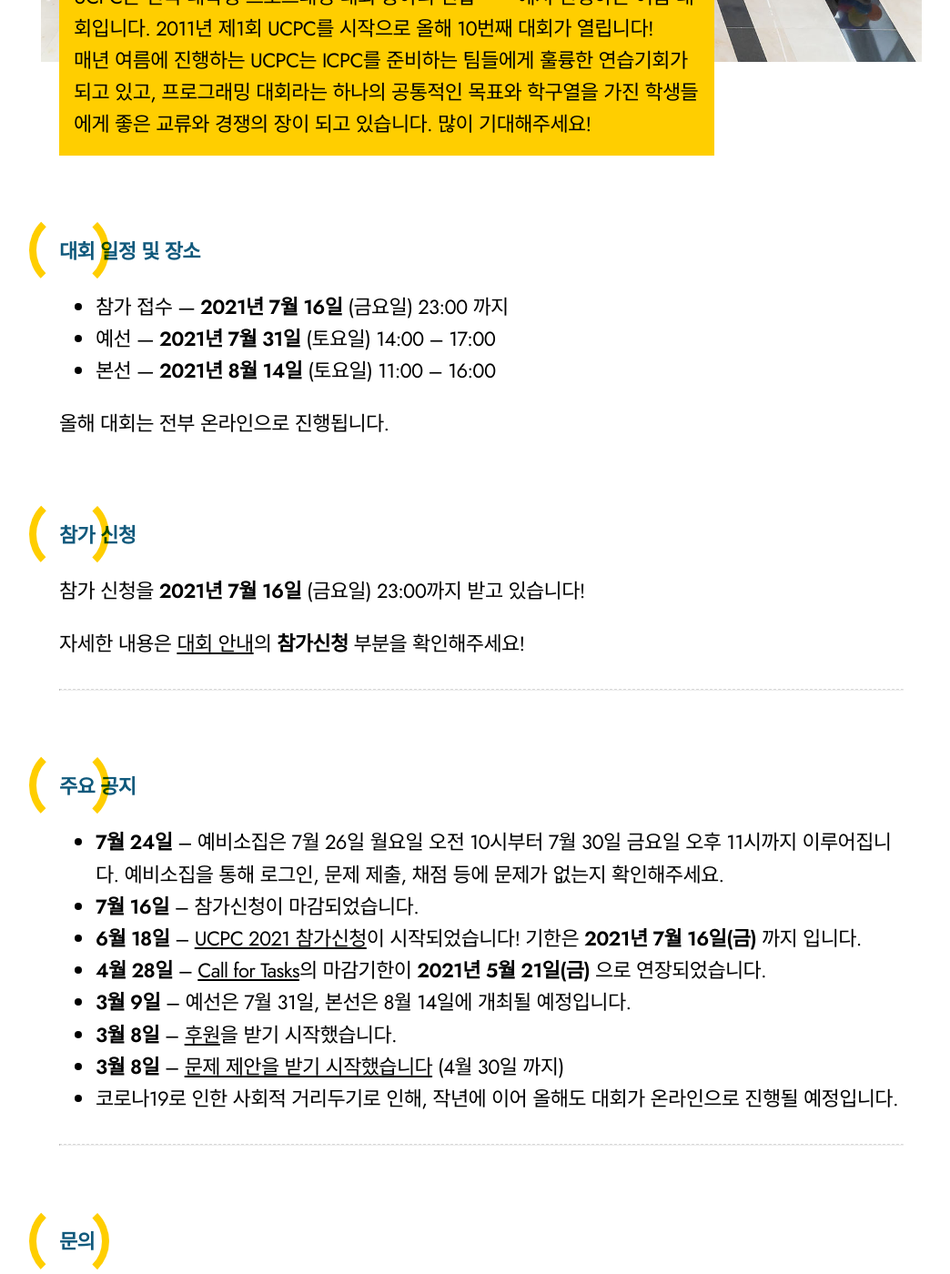
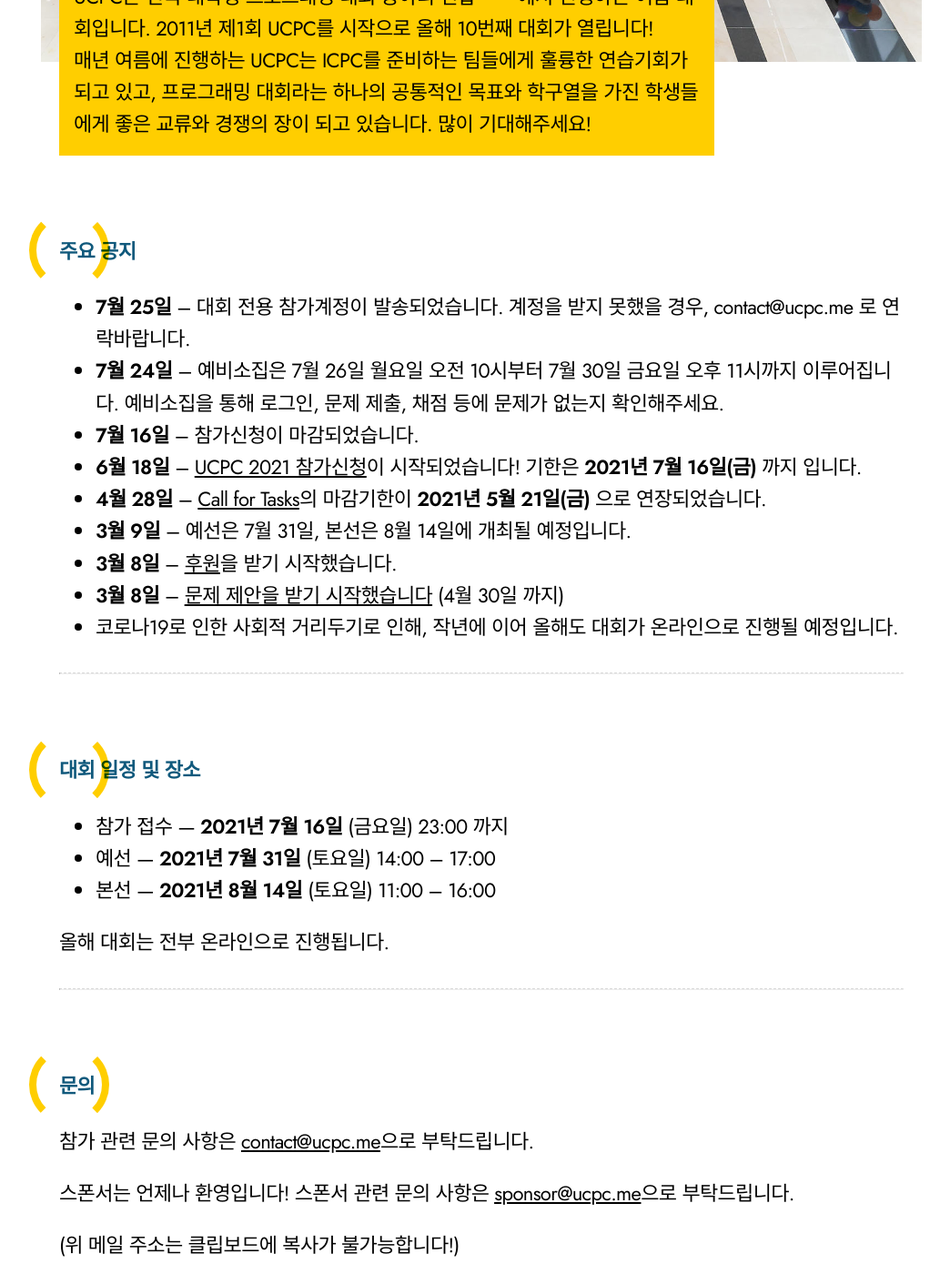
Before and after one commit to ucpcc/2021, a Jekyll site: the page built from index.md, in a window 1280 px wide and 1400 px high, scrolled down 1147 px. Shown: the whole window at 91% size, without its empty margins (111-1155 px from the left). Built offline with Jekyll 4.4.1, drawn with Linux system fonts in a browser that asks for light colours.

Commit message:
Update index.md

```diff
--- a/index.md
+++ b/index.md
@@ -3,24 +3,9 @@ layout: home
 title: UCPC 2021
 ---
 
-## 대회 일정 및 장소
-
- * 참가 접수 --- **2021년 7월 16일** (금요일) 23:00 까지
- * 예선 --- **2021년 7월 31일** (토요일) 14:00 -- 17:00
- * 본선 --- **2021년 8월 14일** (토요일) 11:00 -- 16:00
-
-올해 대회는 전부 온라인으로 진행됩니다.
-
-## 참가 신청
-
-참가 신청을 **2021년 7월 16일** (금요일) 23:00까지 받고 있습니다!
-
-자세한 내용은 [대회 안내](https://ucpc.me/about)의 **참가신청** 부분을 확인해주세요!
-
----
-
 ## 주요 공지
 
+- **7월 25일** -- 대회 전용 참가계정이 발송되었습니다. 계정을 받지 못했을 경우, contact@ucpc.me 로 연락바랍니다.
 - **7월 24일** -- 예비소집은 7월 26일 월요일 오전 10시부터 7월 30일 금요일 오후 11시까지 이루어집니다. 예비소집을 통해 로그인, 문제 제출, 채점 등에 문제가 없는지 확인해주세요.
 - **7월 16일** -- 참가신청이 마감되었습니다.
 - **6월 18일** -- [UCPC 2021 참가신청](https://ucpc.me/about/)이 시작되었습니다! 기한은 **2021년 7월 16일(금)** 까지 입니다.
@@ -32,6 +17,16 @@ title: UCPC 2021
 
 ---
 
+## 대회 일정 및 장소
+
+ * 참가 접수 --- **2021년 7월 16일** (금요일) 23:00 까지
+ * 예선 --- **2021년 7월 31일** (토요일) 14:00 -- 17:00
+ * 본선 --- **2021년 8월 14일** (토요일) 11:00 -- 16:00
+
+올해 대회는 전부 온라인으로 진행됩니다.
+
+---
+
 ## 문의
 
 참가 관련 문의 사항은 <a href="#" class="mail-address" data-name="contact" data-domain="ucpc" data-tld="me" onclick="window.location.href = 'mailto:' + this.dataset.name + '@' + this.dataset.domain + '.' + this.dataset.tld"></a>으로 부탁드립니다.
```
